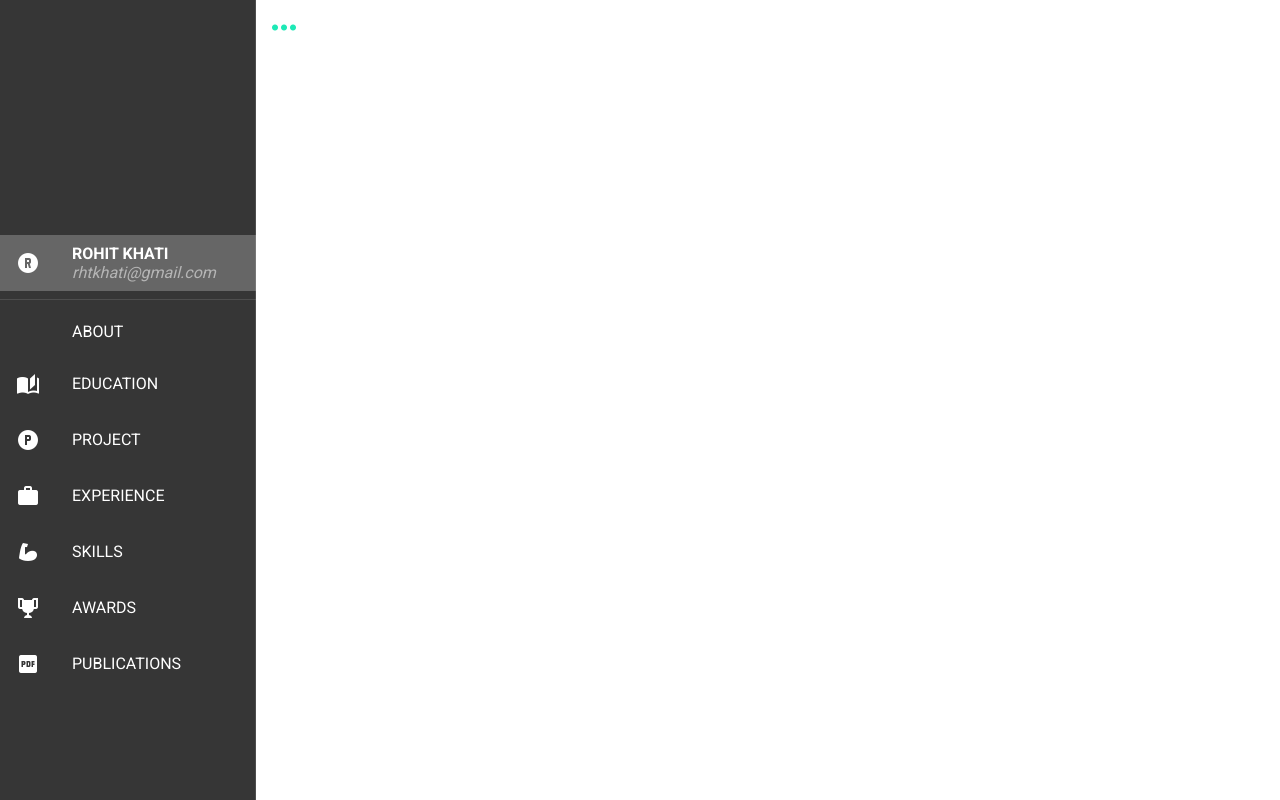
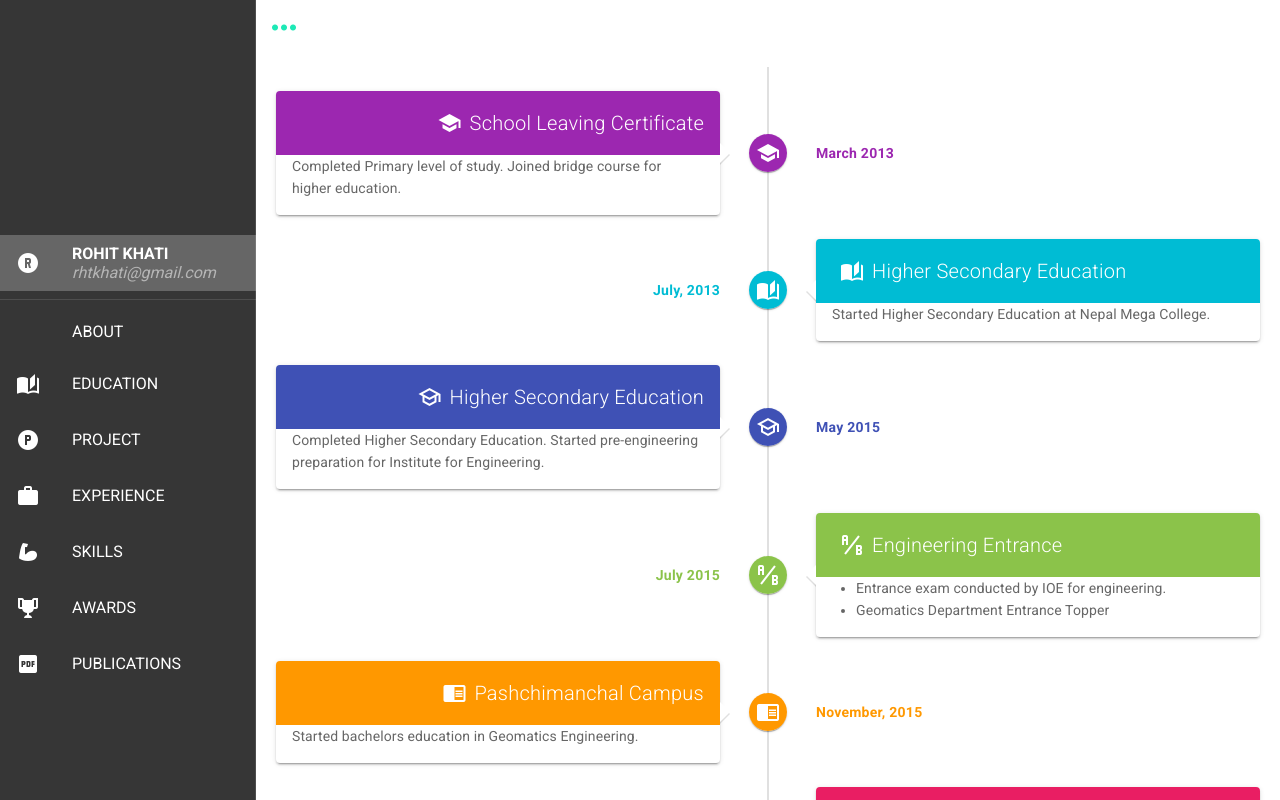
Before and after one commit to ro-hit81/my_portfolio, a Vue app: page / in a window 1280 px wide. Shown: the top 800 px of the page. Built offline with nearby package versions, Linux system fonts and the light colour scheme.

Commit message:
Completed designation of Home page using timeline component of vuetify.

```diff
--- a/src/views/Home.vue
+++ b/src/views/Home.vue
@@ -1,5 +1,34 @@
 <template>
     <v-container class="mx-auto">
+        <v-timeline reverse :dense="$vuetify.breakpoint.smAndDown">
+            <v-timeline-item
+                v-for="Time in Timeline"
+                :key="Time.id"
+                :color="Time.color"
+                :icon="Time.icon"
+                fill-dot
+            >
+                <template v-slot:opposite>
+                    <span
+                        :class="`text-body-2 font-weight-bold ${Time.color}--text`"
+                        v-text="Time.at"
+                    >
+                    </span>
+                </template>
+                <v-card>
+                    <v-card-title
+                        :class="`${Time.color} ${Time.justify}`"
+                    >
+                        <v-icon class="mx-2" dark>
+                            {{Time.icon}}
+                        </v-icon>
+                        <h2 class="text-h6  white--text font-weight-light">{{Time.title}}</h2>
+                    </v-card-title>
+                    <v-card-text v-html="Time.description">
+                    </v-card-text>
+                </v-card>
+            </v-timeline-item>
+        </v-timeline>
     </v-container>
 </template>
 
@@ -7,6 +36,29 @@
 
 export default {
     components: {
+    },
+    data() {
+        return {
+            Timeline: [
+                {id: 1, color:'purple', icon:'mdi-school', at: 'March 2013', justify: 'justify-end', title: 'School Leaving Certificate', description:'Completed Primary level of study. Joined bridge course for higher education.'},
+                {id:'2', color:'cyan', icon:'mdi-book-open-page-variant', at:'July, 2013', justify:'justify-start', title:'Higher Secondary Education', description:' Started Higher Secondary Education at Nepal Mega College.'},
+                {id:'3', color:'indigo', icon:'mdi-school-outline', at:'May 2015', justify:'justify-end', title:'Higher Secondary Education', description:'Completed Higher Secondary Education. Started pre-engineering preparation for Institute for Engineering.'},
+                {id:'4', color:'light-green', icon:'mdi-ab-testing', at:'July 2015', justify:'justify-start', title:'Engineering Entrance', description:'<ul><li>Entrance exam conducted by IOE for engineering.</li><li>Geomatics Department Entrance Topper</li><ul>'},
+                {id:'5', color:'orange', icon:'mdi-book-open', at:'November, 2015', justify:'justify-end', title:'Pashchimanchal Campus', description:'Started bachelors education in Geomatics Engineering. '},
+                {id:'6', color:'pink', icon:'mdi-medal', at:'January,2016', justify:'justify-start', title:'Honored as a topper in Geomatics Engineering', description:'Honored as a topper in Geomatics Engineering'},
+                {id:'7', color:'red', icon:'mdi-certificate', at:'June, 2017', justify:'justify-end', title:'ArcGIS training on Topographic Map', description:'Training provided by GESAN on How to prepare a Topographic Map.'},
+                {id:'8', color:'deep-purple', icon:'mdi-presentation', at:'July, 2018', justify:'justify-start', title:'Poster Presentation at Technical Festival', description:'Poster presentation on:- Analysis of 2072 Earthquake:District-wise damage & Temporal Diversity in Kaski:2003 AD - 2018 AD'},
+                {id:'9', color:'blue', icon:'mdi-face-agent', at:'July, 2018', justify:'justify-end', title:'As Trainer for ArcGIS training.', description:'Participated as ArcGIS Trainer conducted by GESAN.'},
+                {id:'10', color:'teal', icon:'mdi-presentation', at:'January 2019', justify:'justify-end', title:'Poster presentation at GESAN programme.', description:'Poster Presentation on:- 3D-Cadastre in Kathmandu: The better way for visualising property.'},
+                {id:'11', color:'green', icon:'mdi-certificate', at:'September, 2109', justify:'justify-start', title:'Training on Synthetic Aperture Radar & Google Earth Engine', description:'5 days training program on Synthetic Aperture Radar & Google Earth Engine.'},
+                {id:'12', color:'lime', icon:'mdi-account-hard-hat', at:'October, 2019', justify:'justify-end', title:'Started Internship at GeoInformatics Center', description:'As soon as attending Final exams of bachelors, Joined Internship at GeoInformatics Center, Asian Institute of Technology, Thailand.'},
+                {id:'13', color:'deep-orange', icon:'mdi-school', at:'December, 2019', justify:'justify-start', title:'Bachelor in Geomatics Engineering', description:'Undergraduated in Geomatics Engineering from Pashchimanchal Campus, Institute of Engineering, Tribhuvan University.'},
+                {id:'14', color:'light-blue', icon:'mdi-certificate', at:'January, 2020', justify:'justify-end', title:'Global Navigation Satellite System', description:'Training on Global Navigation Satellite System at Asian Institute of technology.'},
+                {id:'15', color:'amber', icon:'mdi-account-hard-hat', at:'January, 2020', justify:'justify-start', title:'Internship', description:'Completed Internship at GeoInformatics Center'},
+
+                // {id:'', color:'', icon:'', at:'', justify:'', title:'', description:''},
+            ]
+        }
     }
 }
 </script>
```
